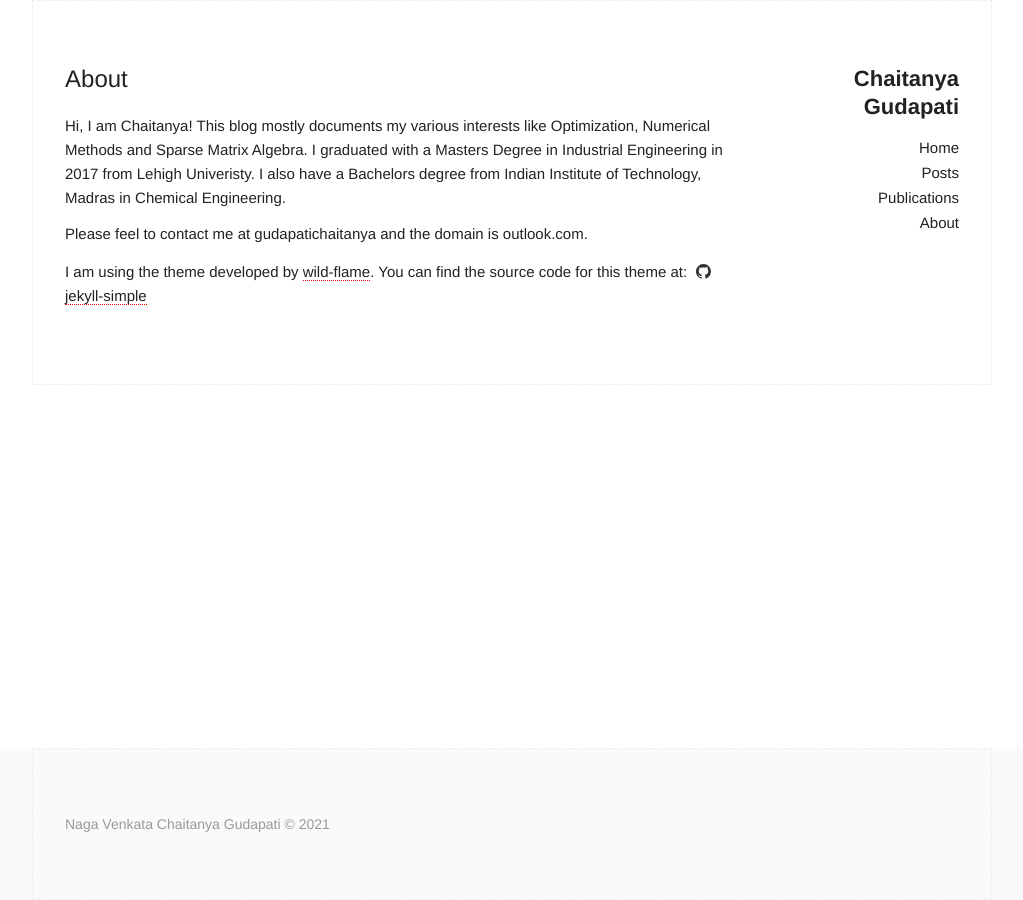
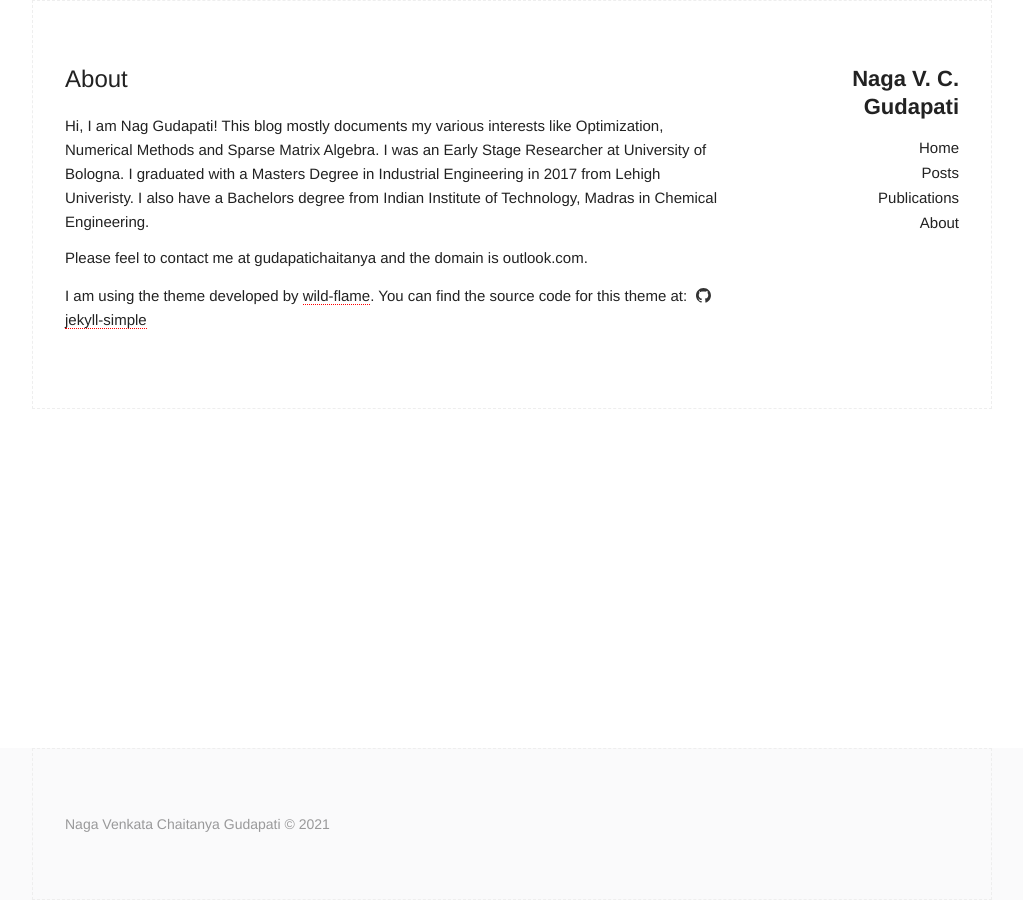
Before and after one commit to CGudapati/cgudapati.github.io, a Jekyll site: the page built from about.md, in a window 1280 px wide. Shown: the whole page, without its empty margins (128-1151 px from the left). Built offline with Jekyll 4.4.1, drawn with Linux system fonts in a browser that asks for light colours.

Commit message:
Updated some deets

```diff
--- a/_config.yml
+++ b/_config.yml
@@ -6,7 +6,7 @@
 # 'jekyll serve'. If you change this file, please restart the server process.
 
 # Site settings
-title: Chaitanya Gudapati
+title: Naga V. C. Gudapati
 email:
 description: > # this means to ignore newlines until "baseurl:"
   My personal blog.
--- a/about.md
+++ b/about.md
@@ -4,7 +4,7 @@ title: About
 permalink: /about/
 ---
 
-Hi, I am Chaitanya! This blog mostly documents my various interests like Optimization, Numerical Methods and Sparse Matrix Algebra. I graduated with a Masters Degree in Industrial Engineering in 2017 from Lehigh Univeristy. I also have a Bachelors degree from Indian Institute of Technology, Madras in Chemical Engineering.
+Hi, I am Nag Gudapati! This blog mostly documents my various interests like Optimization, Numerical Methods and Sparse Matrix Algebra. I was an Early Stage Researcher  at University of Bologna. I graduated with a Masters Degree in Industrial Engineering in 2017 from Lehigh Univeristy. I also have a Bachelors degree from Indian Institute of Technology, Madras in Chemical Engineering.
 
 Please feel to contact me at gudapatichaitanya and the domain is outlook.com.
 
```
